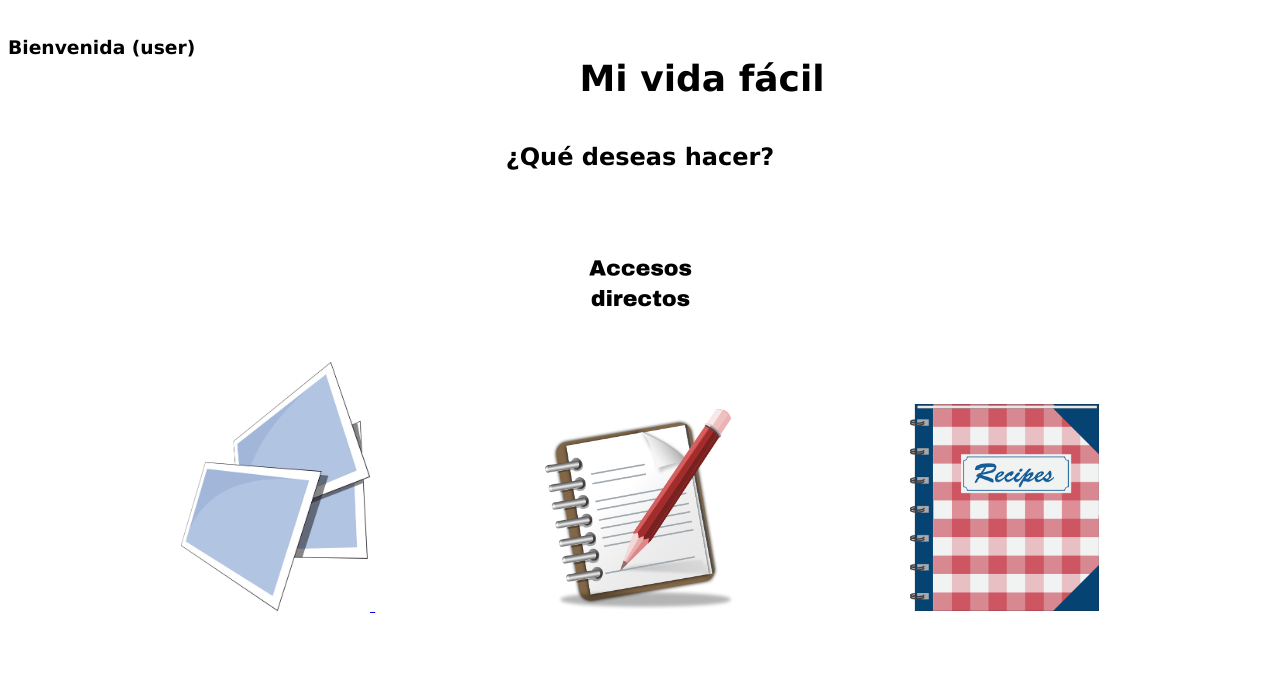
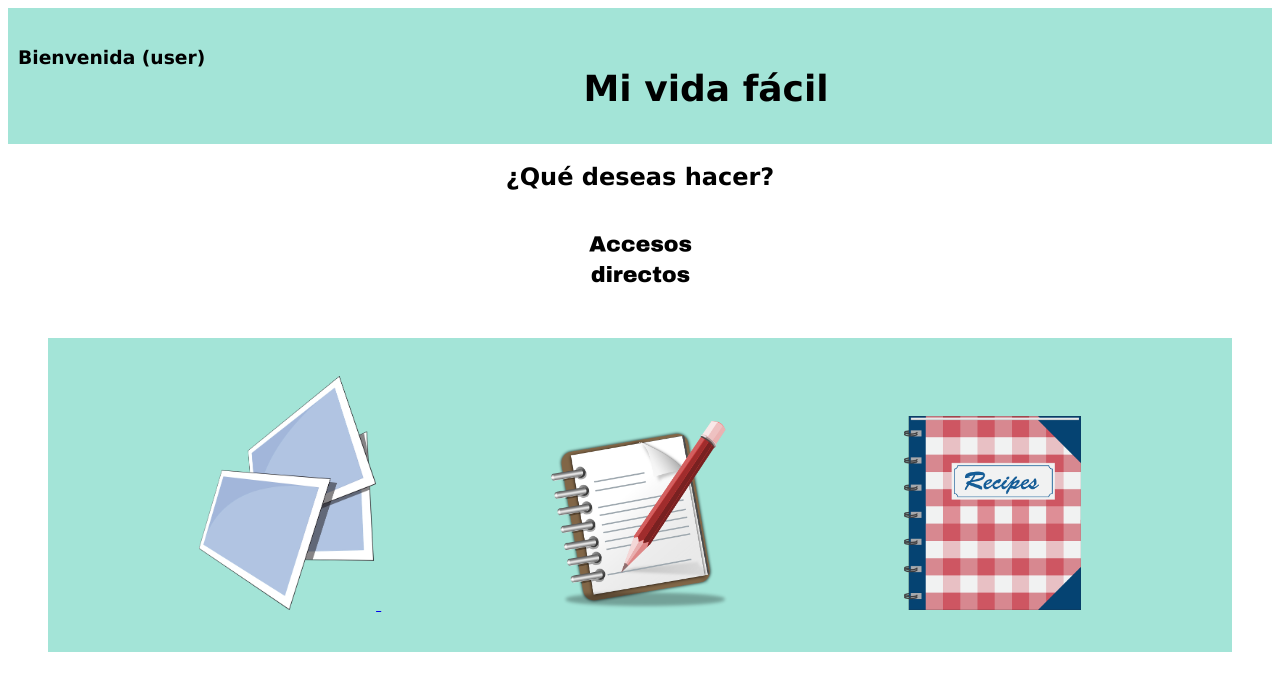
Before and after one commit to LunaGR/Mi-vida-facil, a PHP site: page / in a window 1280 px wide. Shown: the top 691 px of the page. Run offline with PHP 8.4, Linux system fonts and the light colour scheme.

Commit message:
Update index.css

```diff
--- a/css/index.css
+++ b/css/index.css
@@ -1,12 +1,5 @@
-
-//edit login
-.containerLogin{
-    background-color: lightslategray;
- }
-
-//Edit index
 .header{
-    background-color: aqua;
+    background-color: #A3E4D7;
     padding: 10px;
 }
 
@@ -26,18 +19,20 @@
 }
 
 .title{
-    margin-bottom: 5%;
+    margin-bottom: 10px;
+}
+
+.container-item{
+    background-color: #A3E4D7;
+    margin-left: 40px;
+    margin-right: 40px;
+    padding-top: 3%;
+    padding-bottom: 3%;
 }
 
 .logos{
     margin-top: 20px;
     margin-bottom: 20px;
-}
-
-.contacto, .banco, .facebook{
-    display: inline;
-    width: 50%;
-    height: 50%;
 }
 
 
@@ -48,3 +43,23 @@
     padding-left: 55px;
     padding-right: 55px;
 }
+
+#recetas :hover {
+    transform: scale(1.5);
+}
+
+#album :hover {
+    transform: scale(1.5);
+}
+
+#notas :hover {
+    transform: scale(1.5);
+}
+
+.acceso :hover {
+    transform: scale(1.5);;
+    -webkit-transform: scale(1.5);
+    -moz-transform: scale(1.5);
+    -ms-transform: scale(1.5);
+    -o-transform: scale(1.5);
+}
```
